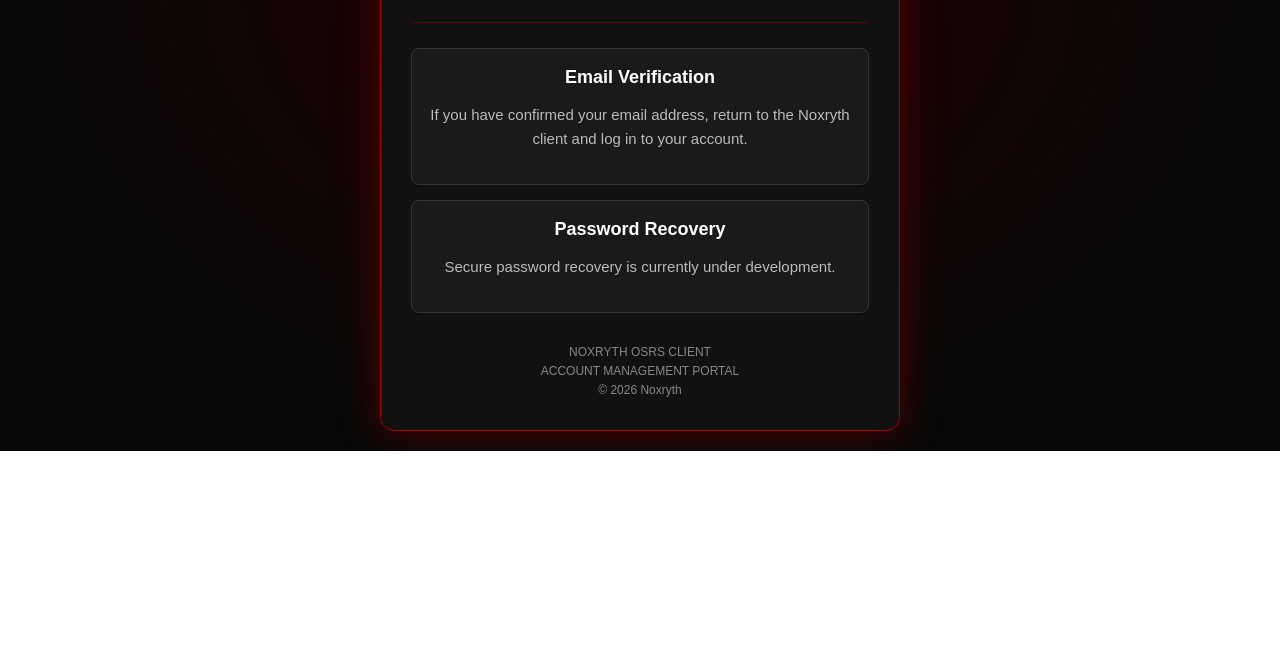
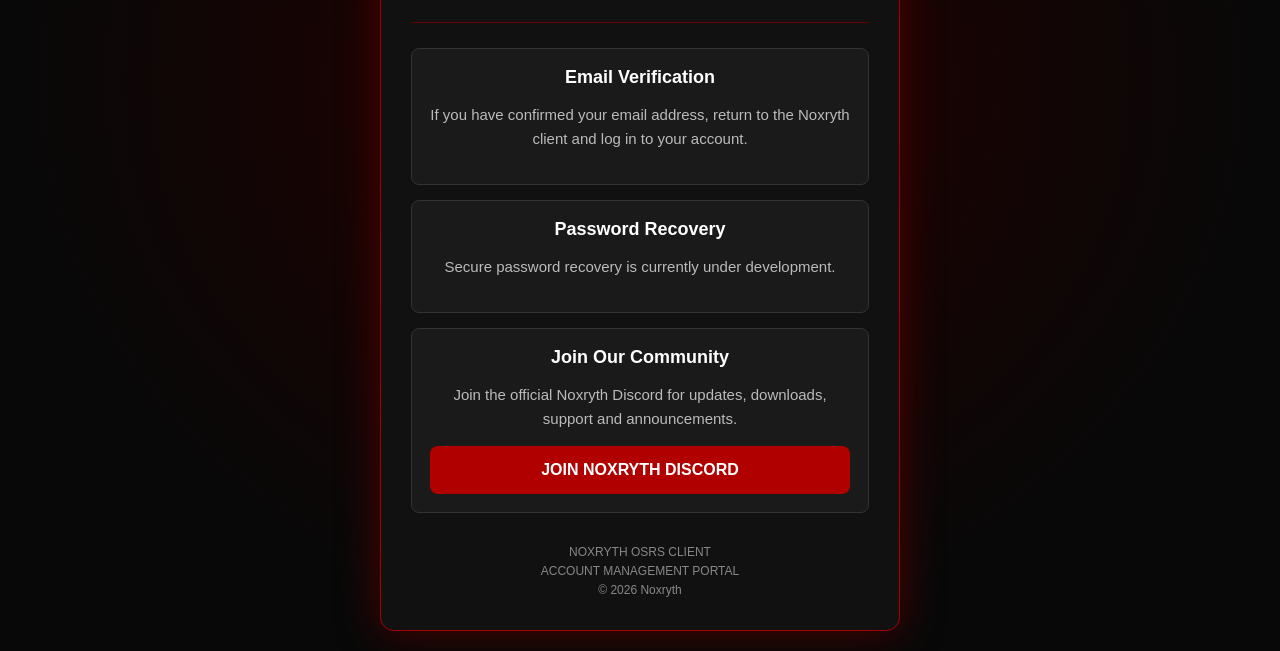
Before and after one commit to smokenpackz/Noxryth-OSRS-Client, a plain HTML site: page index.html in a window 1280 px wide. Shown: the part 489-1140 px from the top of the page. Before the commit the page ends 940 px from the top, so only its background shows below. Drawn offline with Linux system fonts and the light colour scheme.

Commit message:
Add Noxryth Discord community button

```diff
--- a/index.html
+++ b/index.html
@@ -111,7 +111,24 @@ h2 {
         <p>Secure password recovery is currently
         under development.</p>
     </section>
+<section class="section">
+    <h2>Join Our Community</h2>
+    <p>Join the official Noxryth Discord for updates,
+    downloads, support and announcements.</p>
 
+    <a href="https://discord.gg/UaBPKDTRC8"
+       target="_blank"
+       rel="noopener noreferrer"
+       style="display:block;
+              background:#b00000;
+              color:white;
+              padding:15px;
+              border-radius:8px;
+              text-decoration:none;
+              font-weight:bold;">
+        JOIN NOXRYTH DISCORD
+    </a>
+</section>
     <div class="footer">
         NOXRYTH OSRS CLIENT<br>
         ACCOUNT MANAGEMENT PORTAL<br>
```
